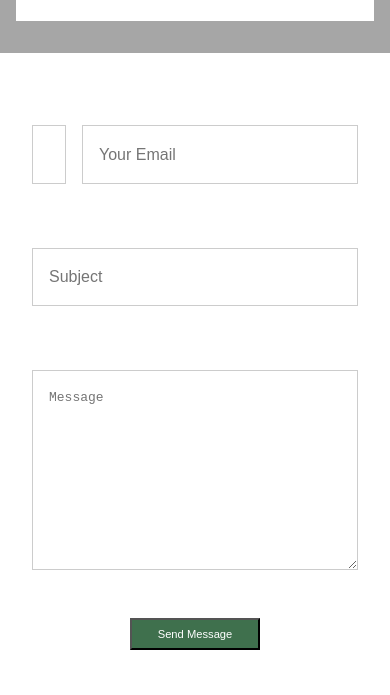
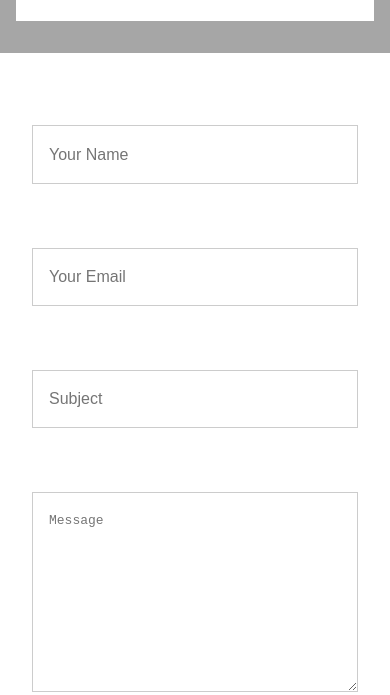
Before and after one commit to Femmyklever/agri_culture, a plain HTML site: page contact.html in a window 390 px wide. Shown: the part 1355-2050 px from the top of the page. Drawn offline with Linux system fonts and the light colour scheme.

Commit message:
form mail corrected

```diff
--- a/css/styles.css
+++ b/css/styles.css
@@ -885,6 +885,7 @@ form .form-group:first-child > input:first-child{
 }
 form .form-group:first-child > input:last-child{
   max-width: 500px;
+  width: 100%;
 }
 
 
@@ -1150,6 +1151,14 @@ form .form-group:first-child > input:last-child{
   grid-template-columns: repeat(2,1fr);
 }
 
+/* Form  */
+/* form .form-group:first-child{
+  flex-direction: column;
+}
+form .form-group:first-child input{
+  width: 100%;
+} */
+
 }
 
 @media (max-width: 596px){
@@ -1286,4 +1295,14 @@ form .form-group:first-child > input:last-child{
     padding-right: 30px;
   }
 
+  /* Form */
+  form .form-group:first-child{
+    flex-direction: column;
+  }
+
+  /* form .form-group:first-child > input:last-child{
+    max-width: 500px;
+    width: 100%;
+  } */
+
 }
```
